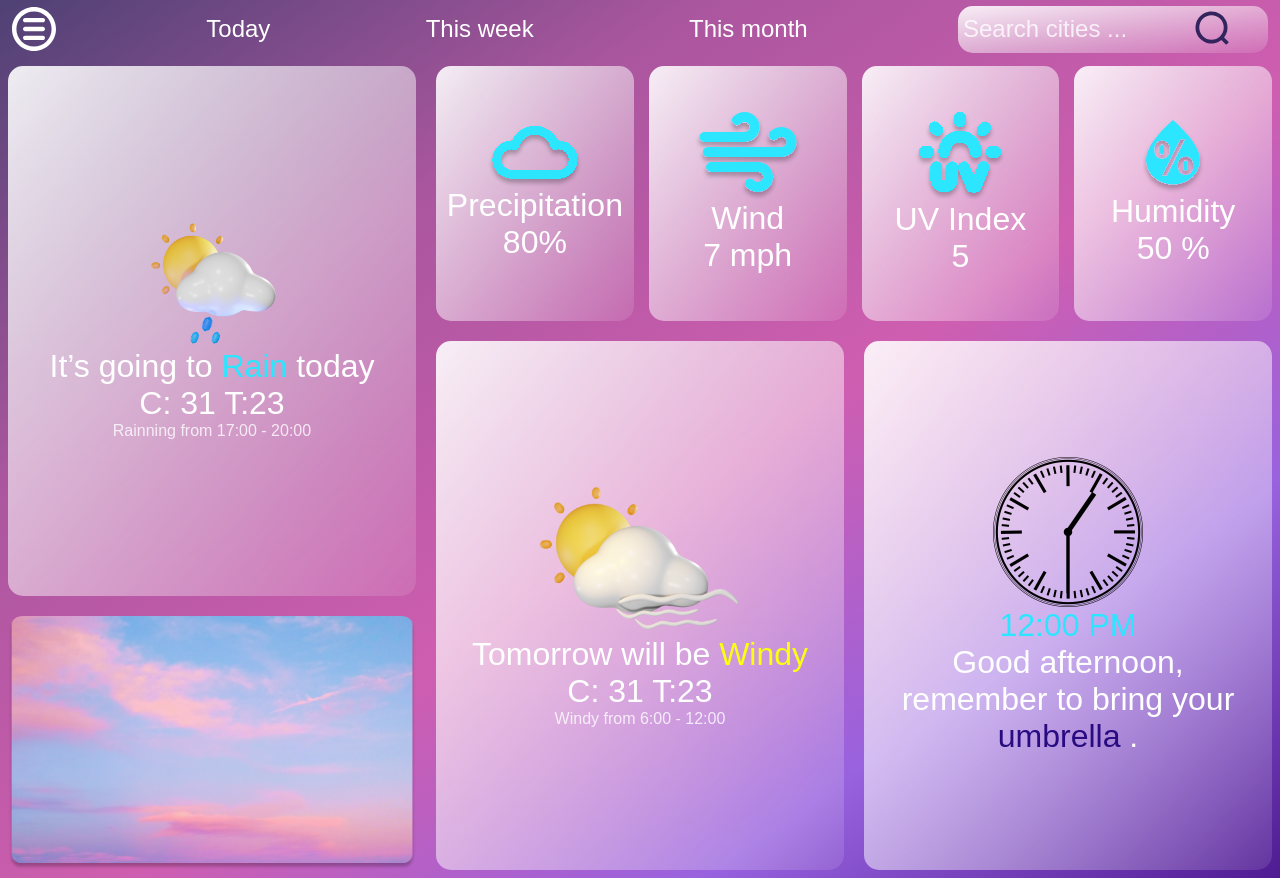
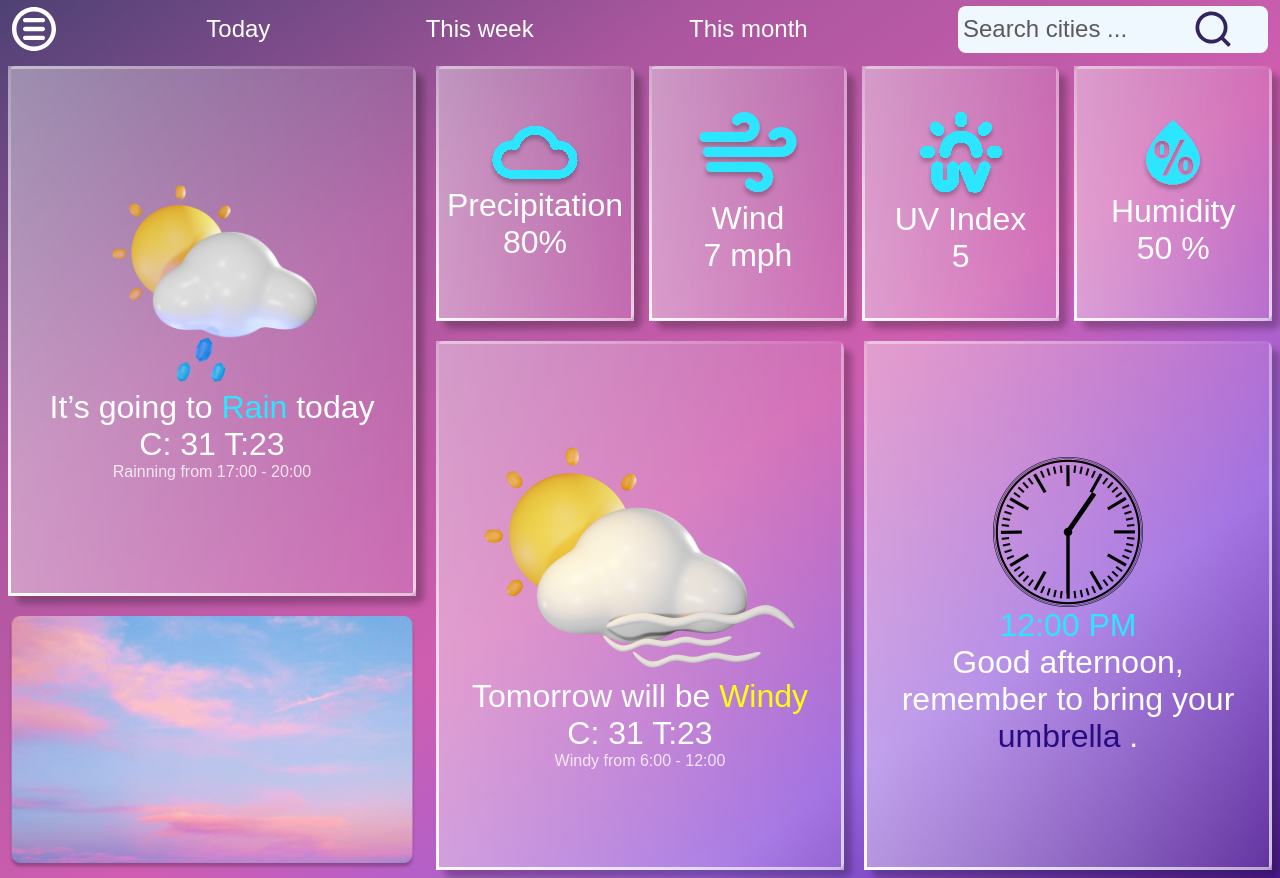
Before and after one commit to TrangBui-1999/CSS-Challenge, a website: page index.html in a window 1280 px wide. Drawn offline with nearby package versions, Linux system fonts and the light colour scheme; a web font is replaced by a local one.

Commit message:
Change css base on design

```diff
--- a/index.css
+++ b/index.css
@@ -2,9 +2,9 @@
 
 @import url("https://fonts.googleapis.com/css2?family=Roboto+Slab&display=swap");
 :root {
-  --boxshadow: 0px 4px 12px 0px rgba(0, 0, 0, 0.25);
+  --boxshadow: 8px 8px 0.4em rgba(0, 0, 0, 0.25);
   --metric-box-spacing: 0.5em;
-  --metric-radius: 15px;
+  --metric-radius: 8px;
   --color-primary: linear-gradient(
     to right bottom,
     #4e4174,
@@ -24,14 +24,19 @@
   --btn-tertiary: #9862df;
   --btn-quaternary: #cf5eb0;
   --glass-shadow: linear-gradient(
-    to right bottom,
-    rgba(255, 255, 255, 0.9),
+    to right,
+    rgba(255, 255, 255, 0.4),
     rgba(255, 255, 255, 0.1)
   );
   --text-color: #ffffff;
   --text-color-dark: #000000;
   --gap-between-card: 20px;
   --gap-between-card-mini: 15px;
+  --glass-shine: linear-gradient(
+    to right,
+    rgba(255, 255, 255, 0.9),
+    rgba(255, 255, 255, 0.1)
+  );
 }
 * {
   box-sizing: border-box;
@@ -87,7 +92,7 @@ p {
 input::placeholder {
   font-weight: 400;
   opacity: 0.8;
-  color: white;
+  color: rgb(53, 51, 51);
 }
 
 /* LAYOUT */
@@ -125,6 +130,7 @@ nav {
   height: 32px;
 }
 .search {
+  background-color: aliceblue;
   flex: 1;
   border-radius: var(--metric-radius);
   max-width: 300px;
@@ -147,6 +153,10 @@ nav {
 .nav-row li a {
   display: block;
   padding: 15px 5px;
+}
+.nav-row li a:hover {
+  text-decoration: underline solid white;
+  text-underline-offset: 10px;
 }
 
 .toggle {
@@ -290,11 +300,22 @@ div#openMenu {
 /* CARD */
 .card {
   border-radius: var(--metric-radius);
-  box-shadow: var(--generic-shadow);
+
   display: flex;
   flex-direction: row;
-
   align-items: center;
+}
+.shadow {
+  box-shadow: var(--boxshadow);
+}
+.gradient-border {
+  border-image: linear-gradient(
+    45deg,
+    rgb(249 249 251) 0%,
+    rgb(243 241 241 / 3%) 100%
+  );
+  border-image-slice: 1;
+  border-style: solid;
 }
 
 .card-mini {
@@ -303,7 +324,6 @@ div#openMenu {
   flex-direction: column;
   padding: var(--metric-box-spacing);
   border-radius: var(--metric-radius);
-  box-shadow: var(--generic-shadow);
   justify-content: center;
   place-items: center;
 }
@@ -592,8 +612,8 @@ p {
   .container i {
     display: none;
   }
-  img {
-    zoom: 1;
+  .card-image {
+    width: 100%;
   }
   h1,
   h2 {
--- a/index.html
+++ b/index.html
@@ -61,11 +61,12 @@
             style="cursor: pointer"
             onclick="openNav()" />
         </li>
+
         <li class="item"><a href="#">Today</a></li>
         <li class="item"><a href="#">This week</a></li>
         <li class="item"><a href="#">This month</a></li>
 
-        <li class="search glass-material">
+        <li class="search">
           <input
             type="text"
             placeholder="Search cities ..."
@@ -87,7 +88,7 @@
       <div class="wrapper">
         <i class="fa fa-angle-left" aria-hidden="true"></i>
         <div class="carousel">
-          <div class="card glass-material" draggable="false">
+          <div class="card glass-material gradient-border shadow">
             <div class="card-title"></div>
             <div class="card-image">
               <img src="./image/IconWeatherToday.png" alt="Cloudy" />
@@ -102,7 +103,7 @@
           </div>
 
           <!-- CLOCK -->
-          <div class="card glass-material" draggable="false">
+          <div class="card glass-material gradient-border shadow">
             <div class="card-title"></div>
             <div class="card-image">
               <img
@@ -122,7 +123,7 @@
           <!-- CLOCK -->
 
           <!-- TOMORROW  -->
-          <div class="card glass-material">
+          <div class="card glass-material gradient-border shadow">
             <div class="card-title"></div>
             <div class="card-image">
               <img src="./image/cloudy.png" alt="Cloudy" />
@@ -145,7 +146,7 @@
       </div>
       <!-- UV INDEX -->
       <div class="card row-card">
-        <div class="card-mini glass-material">
+        <div class="card-mini glass-material gradient-border shadow">
           <div class="card-image">
             <img src="./image/prep.svg" alt="Icon" />
           </div>
@@ -155,7 +156,7 @@
           </div>
         </div>
         <!--  -->
-        <div class="card-mini glass-material">
+        <div class="card-mini glass-material gradient-border shadow">
           <div class="card-image">
             <img src="./image/wind.svg" alt="Icon" />
           </div>
@@ -166,7 +167,7 @@
         </div>
         <!--  -->
         <!--  -->
-        <div class="card-mini glass-material">
+        <div class="card-mini glass-material gradient-border shadow">
           <div class="card-image">
             <img src="./image/UV.svg" alt="Icon" />
           </div>
@@ -177,7 +178,7 @@
         </div>
         <!--  -->
         <!--  -->
-        <div class="card-mini glass-material">
+        <div class="card-mini glass-material gradient-border shadow">
           <div class="card-image">
             <img src="./image/humid.svg" alt="Icon" />
           </div>
```
